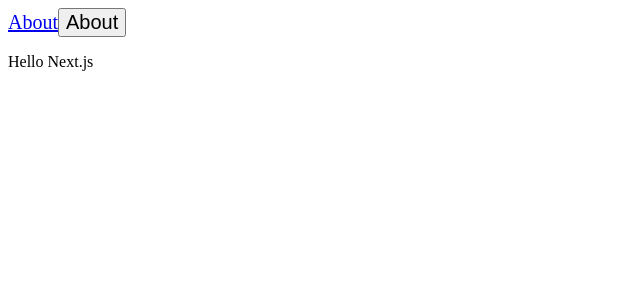
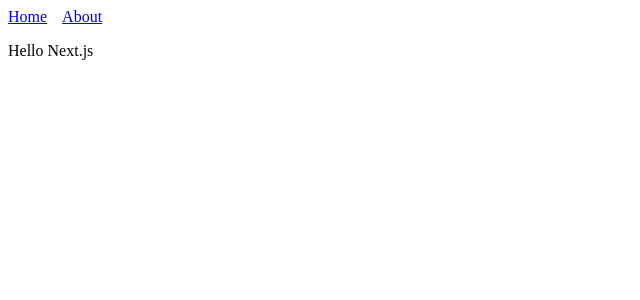
Before and after one commit to mccannsean421/nextjs-example-project, a Next.js app: page / in a window 1280 px wide. Shown: the top 300 px of the page, without its empty margins (0-640 px from the left). Built offline with nearby package versions, Linux system fonts and the light colour scheme.

Commit message:
called external component Header

```diff
--- a/components/Header.js
+++ b/comps/Header.js
@@ -14,3 +14,5 @@ const Header = () => (
         </Link>
     </div>
 )
+
+export default Header
--- a/pages/about.js
+++ b/pages/about.js
@@ -1,5 +1,10 @@
+import Header from '../comps/Header'//Import header component
+
 export default () => (
+
+
 	<div>
+		<Header />
 		<p>This is the about page</p>
 	</div>
 )
--- a/pages/index.js
+++ b/pages/index.js
@@ -1,16 +1,9 @@
-// This is the Link API
-import Link from 'next/link'
+import Header from '../comps/Header'//Import header component
 
-//Link is a higher order componenet
 
 const index = () => (
 	<div>
-		<Link href="/about">
-			<a style={{ fontSize: 20 }}>About</a>
-		</Link>
-		<Link href="/about">
-			<button style={{ fontSize: 20 }}>About</button>
-		</Link>
+		<Header />
 		<p>Hello Next.js</p>
 
 	</div>
```
